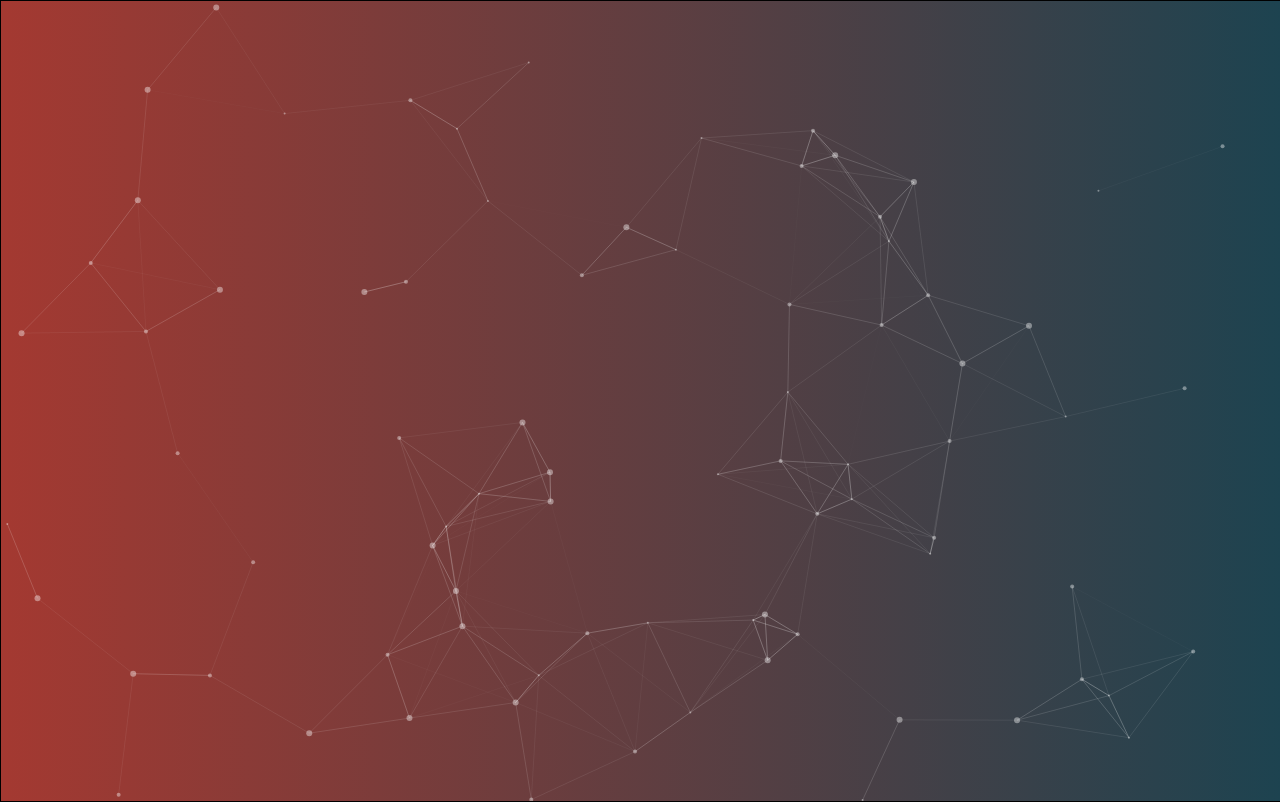
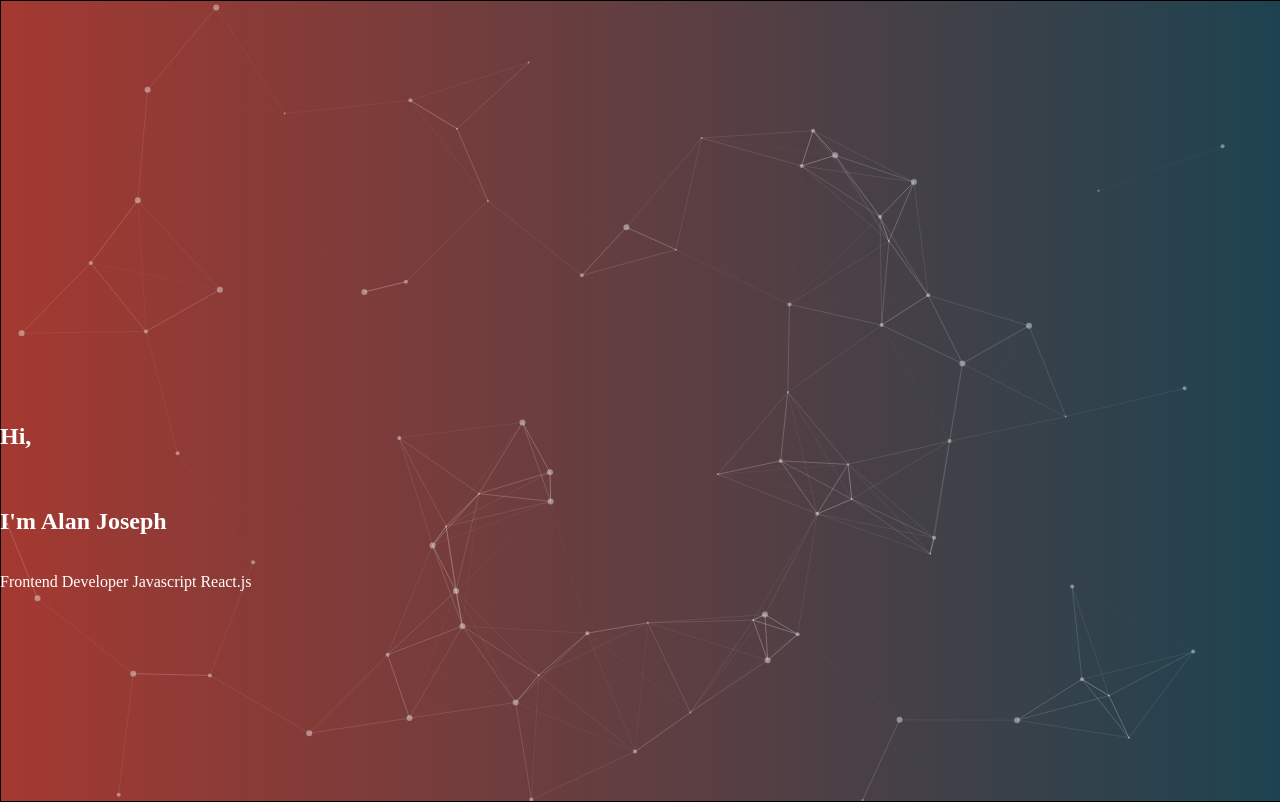
Before and after one commit to coderunner007/coderunner007.github.io, a plain HTML site: page src/index.html in a window 1280 px wide. Drawn offline with Linux system fonts and the light colour scheme.

Commit message:
Add basic description text.

```diff
--- a/src/index.html
+++ b/src/index.html
@@ -7,6 +7,17 @@
     <script src="index.js"></script>
   </head>
   <body>
-    <canvas id="canvas"></canvas>
+    <div class="content">
+      <canvas id="canvas"></canvas>
+      <div class="intro">
+        <h2>Hi,</h2>
+        <br>
+        <h2>I'm Alan Joseph</h2>
+        <br>
+        <label>Frontend Developer</label>
+        <label>Javascript</label>
+        <label>React.js</label>
+      </div>
+    </div>
   </body>
 </html>
--- a/src/style.css
+++ b/src/style.css
@@ -5,7 +5,17 @@
 
 canvas {
   border: 1px solid;
-  background: #1D4350;  /* fallback for old browsers */
-  background: -webkit-linear-gradient(to right, #A43931, #1D4350);  /* Chrome 10-25, Safari 5.1-6 */
-  background: linear-gradient(to right, #A43931, #1D4350); /* W3C, IE 10+/ Edge, Firefox 16+, Chrome 26+, Opera 12+, Safari 7+ */
+  background: #1D4350;
+  background: -webkit-linear-gradient(to right, #A43931, #1D4350);
+  background: linear-gradient(to right, #A43931, #1D4350);
 }
+
+.content {
+  position: relative;
+}
+
+.content .intro {
+  position: absolute;
+  top: 50%;
+  color: white;
+}
```
